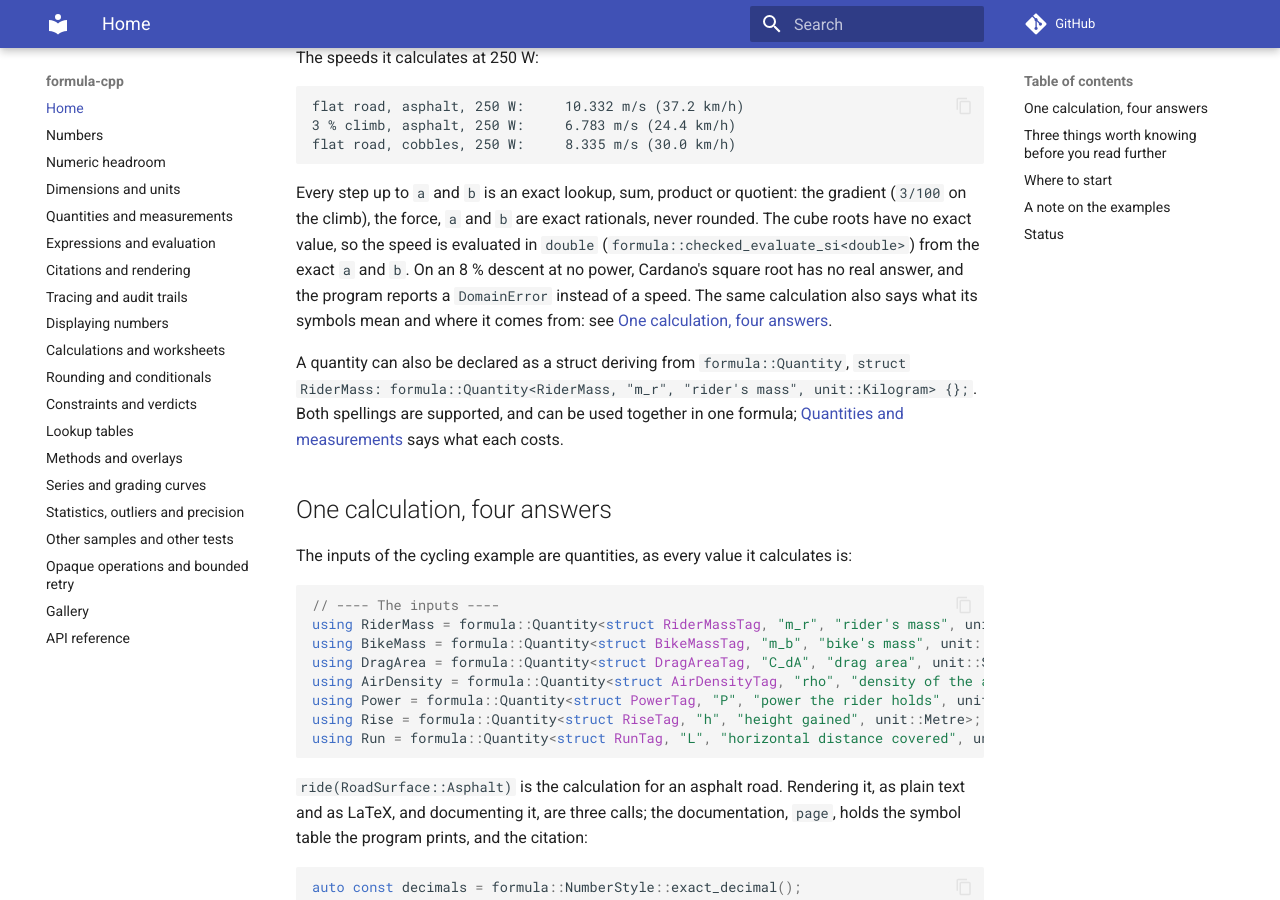
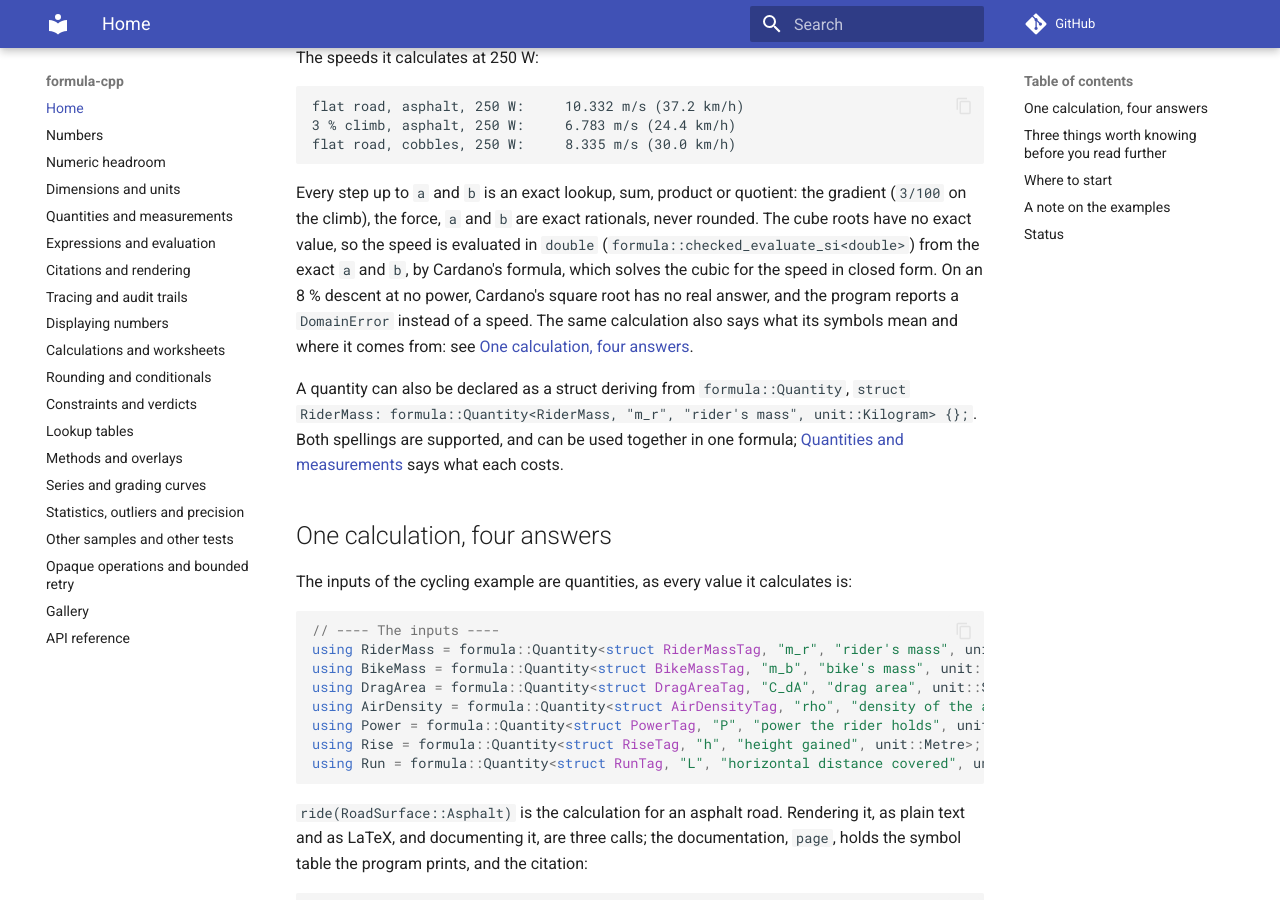
Before and after one commit to LASTRADA-Software/formula-cpp, an MkDocs documentation site: the page built from docs/index.md, in a window 1280 px wide and 900 px high, scrolled down 1017 px. Built offline with MkDocs 1.6.1 and Material for MkDocs 9.7.7, drawn with Linux system fonts in a browser that asks for light colours; comment, search, counter and statistics services are not loaded.

Commit message:
docs: say what Cardano's formula does before naming its square root
The README and the home page named Cardano's square root without saying that
Cardano's formula is what solves the cubic for the speed in closed form.

Signed-off-by: Christian Parpart <c.parpart@lastrada.net>

```diff
--- a/docs/index.md
+++ b/docs/index.md
@@ -59,8 +59,9 @@ Every step up to `a` and `b` is an exact lookup, sum, product or quotient: the
 gradient (`3/100` on the climb), the force, `a` and `b` are exact rationals,
 never rounded. The cube roots have no exact value, so the speed is evaluated
 in `double` (`formula::checked_evaluate_si<double>`) from the exact `a` and
-`b`. On an 8 % descent at no power, Cardano's square root has no real answer,
-and the program reports a `DomainError` instead of a speed. The same
+`b`, by Cardano's formula, which solves the cubic for the speed in closed
+form. On an 8 % descent at no power, Cardano's square root has no real
+answer, and the program reports a `DomainError` instead of a speed. The same
 calculation also says what its symbols mean and where it comes from: see
 [One calculation, four answers](#one-calculation-four-answers).
 
```
Also changed, not shown: README.md (+3 -2 lines).
